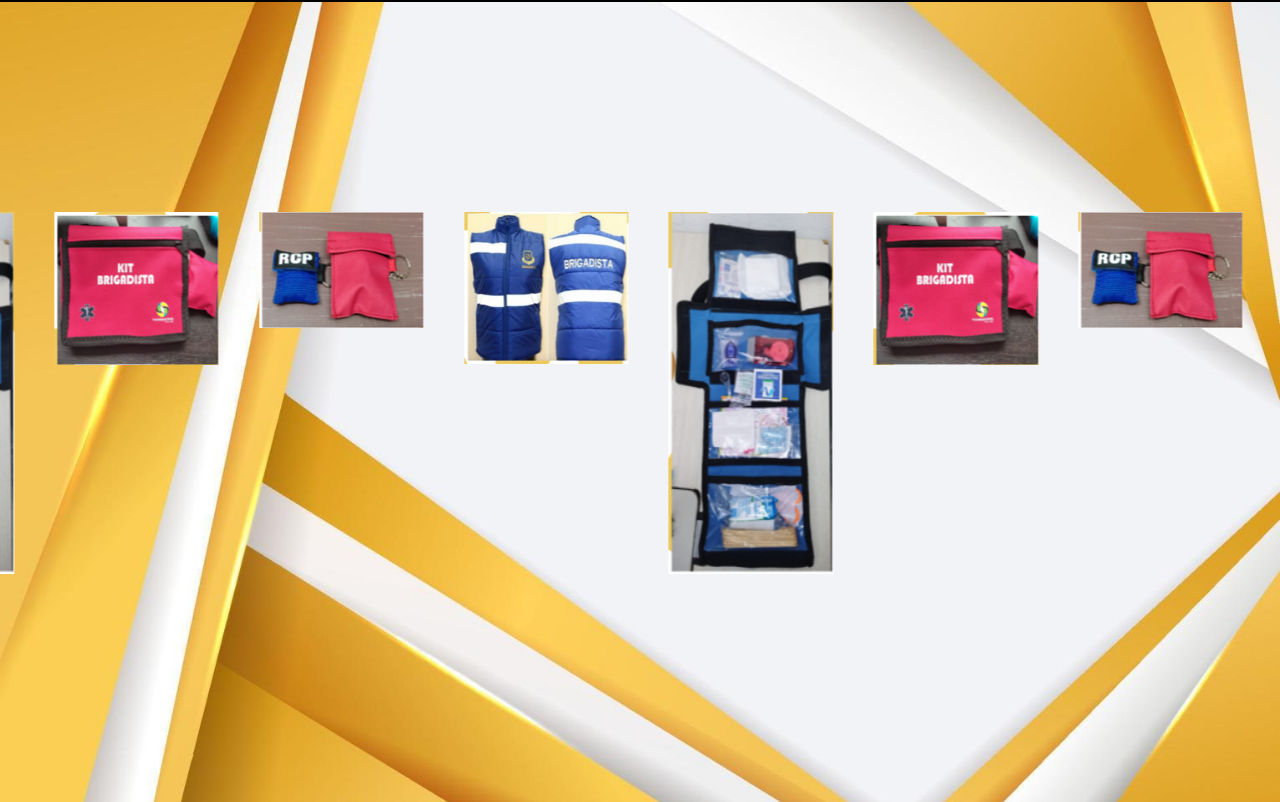
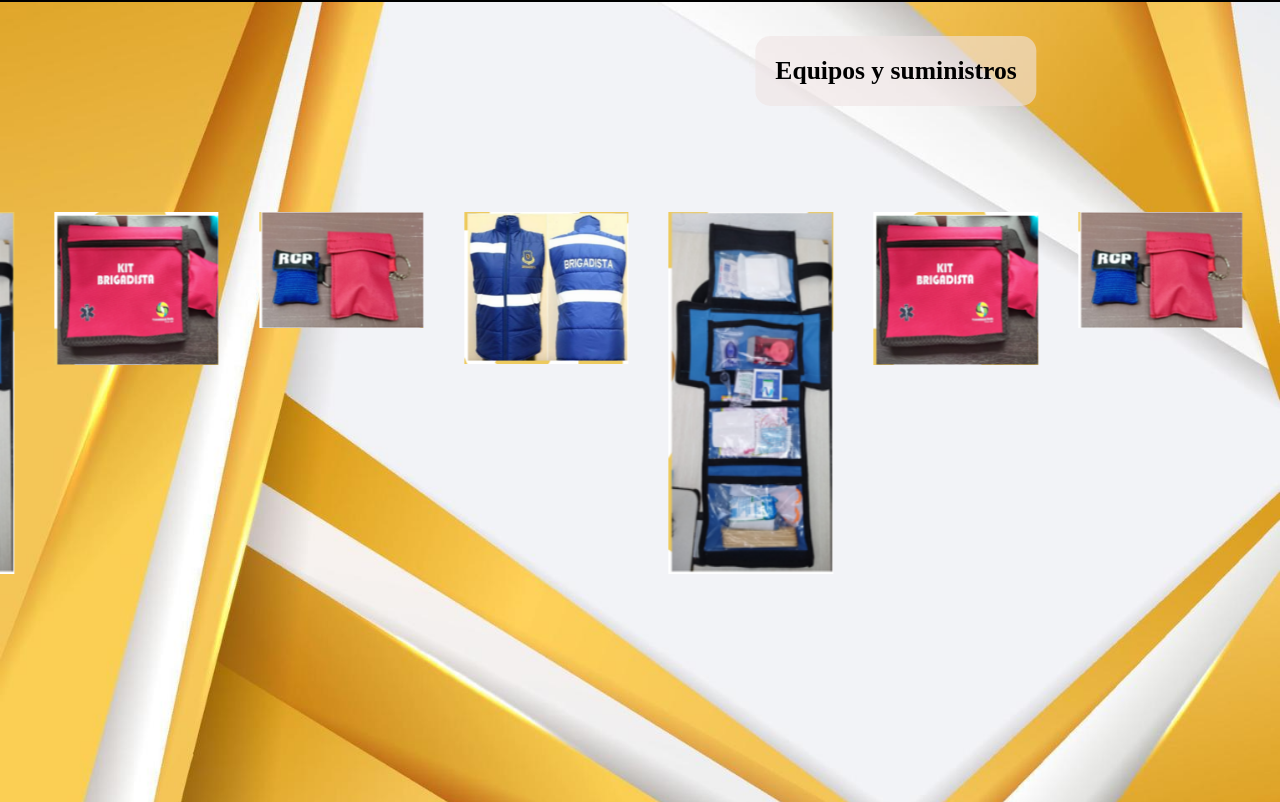
Before and after one commit to JuanSeMlz/JD-web, a plain HTML site: page equip.html in a window 1280 px wide. Shown: the part 108-910 px from the top of the page. Drawn offline with Linux system fonts and the light colour scheme.

Commit message:
Update equip.html

```diff
--- a/equip.html
+++ b/equip.html
@@ -38,6 +38,10 @@
 
 
 <div class="content3">
+
+    <div class="textE">
+        <h2>Equipos y suministros</h2>
+    </div>
 
     <div class="carousel">
         <div class="slides">
```
